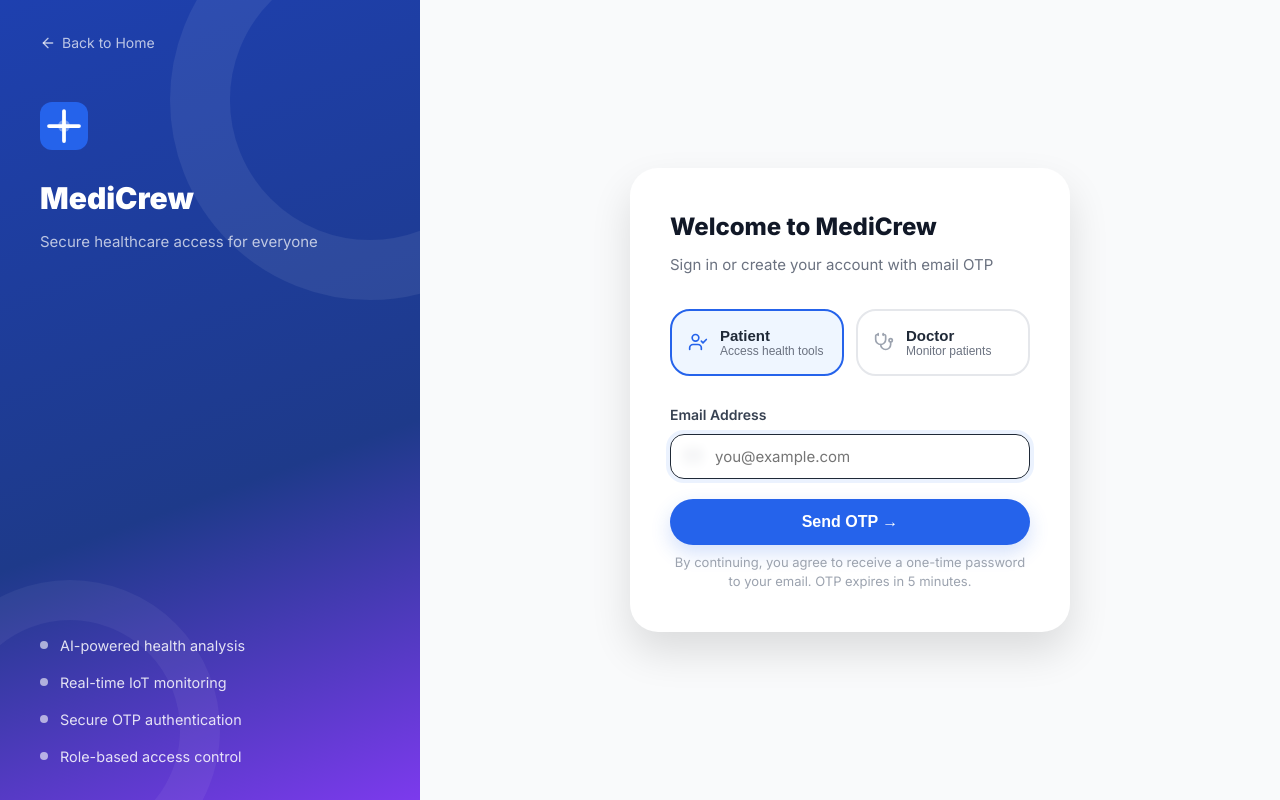
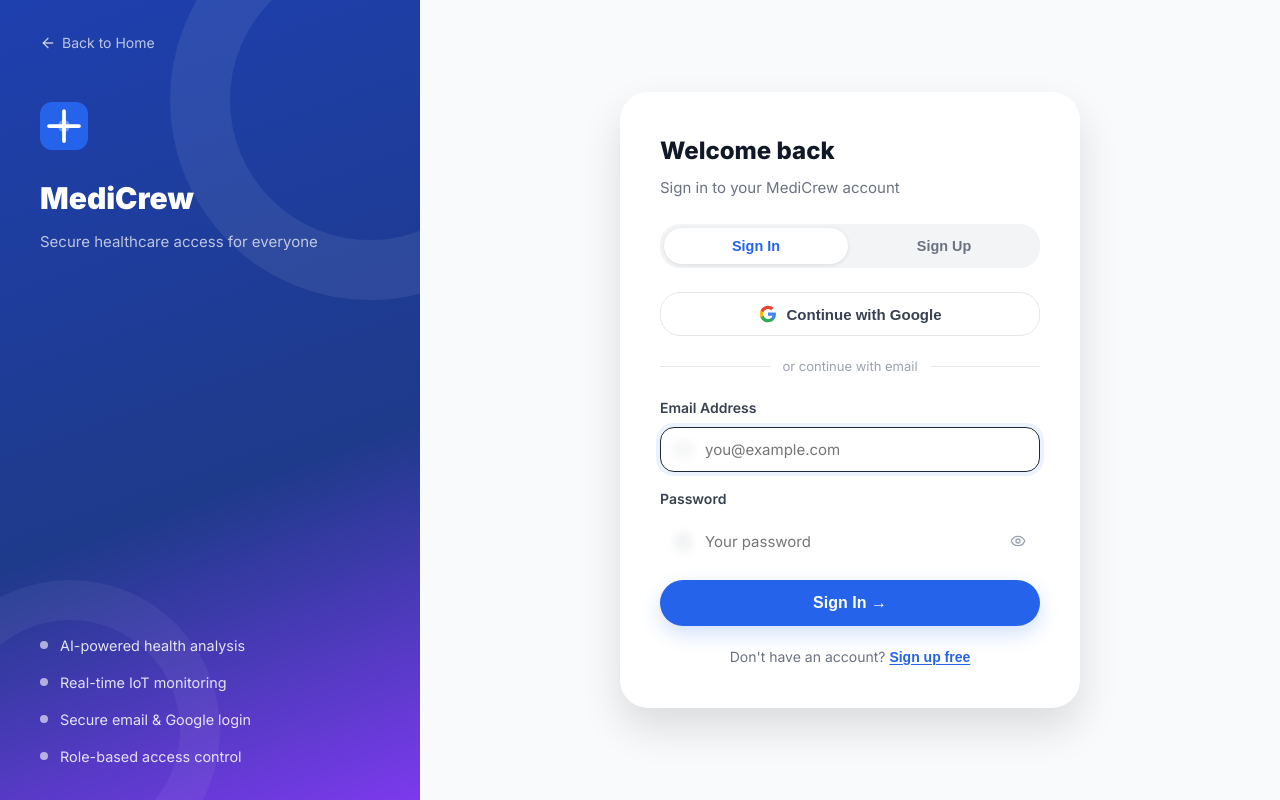
Before and after one commit to shanmukhamanikantainti-web/medicrewv1, a React (Vite) app: page /auth in a window 1280 px wide. Built offline with nearby package versions, Linux system fonts and the light colour scheme; no server answers.

Commit message:
asdadadadad

```diff
--- a/src/pages/Auth.css
+++ b/src/pages/Auth.css
@@ -1,8 +1,10 @@
+/* ── Auth Page Shell ── */
 .auth-page {
     min-height: 100vh;
     display: flex;
 }
 
+/* ── Left Panel ── */
 .auth-left {
     width: 420px;
     flex-shrink: 0;
@@ -50,18 +52,11 @@
     position: relative;
 }
 
-.auth-back:hover {
-    color: white;
-}
+.auth-back:hover { color: white; }
 
-.auth-brand {
-    z-index: 1;
-    position: relative;
-}
+.auth-brand { z-index: 1; position: relative; }
 
-.auth-logo {
-    margin-bottom: 1rem;
-}
+.auth-logo { margin-bottom: 1rem; }
 
 .auth-brand h1 {
     font-size: 1.875rem;
@@ -99,6 +94,7 @@
     flex-shrink: 0;
 }
 
+/* ── Right Panel ── */
 .auth-right {
     flex: 1;
     display: flex;
@@ -112,14 +108,13 @@
     background: white;
     border-radius: var(--radius-xl);
     padding: 2.5rem;
-    max-width: 440px;
+    max-width: 460px;
     width: 100%;
     box-shadow: var(--shadow-lg);
 }
 
-.auth-card-header {
-    margin-bottom: 2rem;
-}
+/* ── Card Header ── */
+.auth-card-header { margin-bottom: 1.5rem; }
 
 .auth-card-header h2 {
     font-size: 1.5rem;
@@ -133,18 +128,50 @@
     font-size: 0.9375rem;
 }
 
+/* ── Mode Tabs ── */
+.auth-tabs {
+    display: grid;
+    grid-template-columns: 1fr 1fr;
+    background: var(--gray-100);
+    border-radius: var(--radius-lg);
+    padding: 4px;
+    gap: 4px;
+    margin-bottom: 1.5rem;
+}
+
+.auth-tab {
+    padding: 0.625rem 1rem;
+    border: none;
+    border-radius: calc(var(--radius-lg) - 2px);
+    background: transparent;
+    font-size: 0.9rem;
+    font-weight: 600;
+    color: var(--gray-500);
+    cursor: pointer;
+    transition: all 0.2s ease;
+}
+
+.auth-tab:hover { color: var(--gray-700); }
+
+.auth-tab.active {
+    background: white;
+    color: var(--blue-600);
+    box-shadow: 0 1px 4px rgba(0,0,0,0.10);
+}
+
+/* ── Role Selector ── */
 .role-selector {
     display: grid;
     grid-template-columns: 1fr 1fr;
     gap: 0.75rem;
-    margin-bottom: 1.75rem;
+    margin-bottom: 1.5rem;
 }
 
 .role-btn {
     display: flex;
     align-items: center;
     gap: 0.75rem;
-    padding: 1rem;
+    padding: 0.875rem;
     border-radius: var(--radius-lg);
     border: 2px solid var(--gray-200);
     background: white;
@@ -153,44 +180,67 @@
     text-align: left;
 }
 
-.role-btn:hover {
-    border-color: var(--blue-300);
-    background: var(--blue-50);
+.role-btn:hover { border-color: var(--blue-300); background: var(--blue-50); }
+.role-btn.active { border-color: var(--blue-600); background: var(--blue-50); }
+.role-btn.active svg { color: var(--blue-600); }
+.role-btn svg { color: var(--gray-400); }
+.role-btn-title { font-size: 0.9rem; font-weight: 700; color: var(--gray-800); }
+.role-btn-sub { font-size: 0.75rem; color: var(--gray-500); }
+
+/* ── Google Button ── */
+.btn-google {
+    display: flex;
+    align-items: center;
+    justify-content: center;
+    gap: 0.625rem;
+    width: 100%;
+    padding: 0.75rem 1.25rem;
+    border: 1.5px solid var(--gray-200);
+    border-radius: var(--radius-lg);
+    background: white;
+    font-size: 0.9375rem;
+    font-weight: 600;
+    color: var(--gray-700);
+    cursor: pointer;
+    transition: all 0.18s ease;
+    margin-bottom: 1.25rem;
 }
 
-.role-btn.active {
-    border-color: var(--blue-600);
-    background: var(--blue-50);
+.btn-google:hover:not(:disabled) {
+    background: var(--gray-50);
+    border-color: var(--gray-300);
+    box-shadow: 0 2px 8px rgba(0,0,0,0.08);
+    transform: translateY(-1px);
 }
 
-.role-btn.active svg {
-    color: var(--blue-600);
+.btn-google:disabled { opacity: 0.65; cursor: not-allowed; }
+
+/* ── Divider ── */
+.auth-divider {
+    display: flex;
+    align-items: center;
+    gap: 0.75rem;
+    margin-bottom: 1.25rem;
+    color: var(--gray-400);
+    font-size: 0.8125rem;
 }
 
-.role-btn svg {
-    color: var(--gray-400);
+.auth-divider::before,
+.auth-divider::after {
+    content: '';
+    flex: 1;
+    height: 1px;
+    background: var(--gray-200);
 }
 
-.role-btn-title {
-    font-size: 0.9375rem;
-    font-weight: 700;
-    color: var(--gray-800);
-}
-
-.role-btn-sub {
-    font-size: 0.75rem;
-    color: var(--gray-500);
-}
-
+/* ── Form ── */
 .auth-form {
     display: flex;
     flex-direction: column;
-    gap: 1.25rem;
+    gap: 1rem;
 }
 
-.input-icon-wrapper {
-    position: relative;
-}
+.input-icon-wrapper { position: relative; }
 
 .input-icon {
     position: absolute;
@@ -201,17 +251,29 @@
     pointer-events: none;
 }
 
-.input-with-icon {
-    padding-left: 2.75rem !important;
+.input-with-icon { padding-left: 2.75rem !important; }
+
+.input-with-eye { padding-right: 2.75rem !important; }
+
+/* Eye toggle */
+.eye-toggle {
+    position: absolute;
+    right: 0.875rem;
+    top: 50%;
+    transform: translateY(-50%);
+    background: none;
+    border: none;
+    color: var(--gray-400);
+    cursor: pointer;
+    padding: 0;
+    display: flex;
+    align-items: center;
+    transition: color 0.15s;
 }
 
-.otp-input {
-    font-size: 1.5rem !important;
-    letter-spacing: 0.5rem;
-    text-align: center;
-    font-weight: 700;
-}
+.eye-toggle:hover { color: var(--gray-600); }
 
+/* ── Alerts ── */
 .auth-error {
     background: var(--red-100);
     color: var(--red-600);
@@ -221,40 +283,43 @@
     border: 1px solid #fecaca;
 }
 
-.auth-note {
-    font-size: 0.8125rem;
-    color: var(--gray-400);
-    text-align: center;
-    line-height: 1.5;
-    margin-top: 0.5rem;
+.auth-success {
+    background: #dcfce7;
+    color: #15803d;
+    padding: 0.625rem 1rem;
+    border-radius: var(--radius-sm);
+    font-size: 0.875rem;
+    border: 1px solid #bbf7d0;
 }
 
-.auth-change-email {
-    display: block;
+/* ── Switch mode ── */
+.auth-switch {
+    font-size: 0.875rem;
+    color: var(--gray-500);
+    text-align: center;
+    margin-top: 1.25rem;
+}
+
+.auth-link-btn {
     background: none;
     border: none;
     color: var(--blue-600);
-    font-size: 0.875rem;
+    font-size: inherit;
+    font-weight: 600;
     cursor: pointer;
-    margin-top: 1rem;
-    text-align: center;
-    width: 100%;
+    padding: 0;
+    text-decoration: underline;
+    text-underline-offset: 2px;
 }
 
-.auth-change-email:hover {
-    text-decoration: underline;
+.auth-link-btn:hover { color: var(--blue-700); }
+
+/* ── Spinner ── */
+.spin-icon { animation: spin 0.8s linear infinite; }
+
+/* ── Responsive ── */
+@media (max-width: 768px) {
+    .auth-left { display: none; }
+    .auth-right { background: white; padding: 1.25rem; }
+    .auth-card { box-shadow: none; padding: 1.5rem 0; }
 }
-
-.spin-icon {
-    animation: spin 0.8s linear infinite;
-}
-
-@media (max-width: 768px) {
-    .auth-left {
-        display: none;
-    }
-
-    .auth-right {
-        background: white;
-    }
-}
--- a/src/pages/Auth.jsx
+++ b/src/pages/Auth.jsx
@@ -1,65 +1,90 @@
 import { useState, useEffect } from 'react'
 import { useNavigate, useSearchParams, Link } from 'react-router-dom'
 import { supabase } from '../lib/supabaseClient'
-import { Mail, Lock, UserCheck, Stethoscope, ArrowLeft, Loader } from 'lucide-react'
+import { Mail, Lock, UserCheck, Stethoscope, ArrowLeft, Loader, Eye, EyeOff } from 'lucide-react'
 import './Auth.css'
 
 export default function Auth() {
     const [searchParams] = useSearchParams()
     const defaultRole = searchParams.get('role') || 'patient'
 
-    const [step, setStep] = useState('email') // email | otp
+    const [authMode, setAuthMode] = useState('login') // 'login' | 'signup'
     const [role, setRole] = useState(defaultRole)
     const [email, setEmail] = useState('')
-    const [otp, setOtp] = useState('')
+    const [password, setPassword] = useState('')
+    const [confirmPassword, setConfirmPassword] = useState('')
+    const [showPassword, setShowPassword] = useState(false)
+    const [showConfirm, setShowConfirm] = useState(false)
     const [loading, setLoading] = useState(false)
+    const [googleLoading, setGoogleLoading] = useState(false)
     const [error, setError] = useState('')
-    const [message, setMessage] = useState('')
-    const [countdown, setCountdown] = useState(0)
+    const [successMsg, setSuccessMsg] = useState('')
     const navigate = useNavigate()
 
+    // Clear errors when switching modes
     useEffect(() => {
-        if (countdown > 0) {
-            const t = setTimeout(() => setCountdown(c => c - 1), 1000)
-            return () => clearTimeout(t)
+        setError('')
+        setSuccessMsg('')
+        setPassword('')
+        setConfirmPassword('')
+    }, [authMode])
+
+    /* ── Email / Password ── */
+    async function handleEmailAuth(e) {
+        e.preventDefault()
+        setError(''); setSuccessMsg('')
+
+        if (!email.trim()) return setError('Please enter your email address.')
+        if (password.length < 6) return setError('Password must be at least 6 characters.')
+
+        if (authMode === 'signup') {
+            if (password !== confirmPassword) return setError('Passwords do not match.')
         }
-    }, [countdown])
 
-    async function handleSendOTP(e) {
-        e.preventDefault()
-        if (!email.trim()) return setError('Please enter your email address.')
-        setLoading(true); setError('')
-        const { error: err } = await supabase.auth.signInWithOtp({
+        setLoading(true)
+
+        if (authMode === 'login') {
+            const { error: err } = await supabase.auth.signInWithPassword({
                 email: email.trim().toLowerCase(),
-            options: {
-                data: { role },
-                shouldCreateUser: true,
-                emailRedirectTo: window.location.origin,
-            }
+                password,
             })
             setLoading(false)
             if (err) return setError(err.message)
-        setMessage(`OTP sent to ${email}. Check your inbox.`)
-        setStep('otp')
-        setCountdown(60)
+            // AuthContext will handle redirect via onAuthStateChange
+        } else {
+            const { error: err } = await supabase.auth.signUp({
+                email: email.trim().toLowerCase(),
+                password,
+                options: {
+                    data: { role },
+                    emailRedirectTo: window.location.origin + '/auth',
+                },
+            })
+            setLoading(false)
+            if (err) return setError(err.message)
+            setSuccessMsg('Account created! Check your inbox to confirm your email, then sign in.')
+            setAuthMode('login')
+        }
     }
 
-    async function handleVerifyOTP(e) {
-        e.preventDefault()
-        if (!otp.trim() || otp.length !== 6) return setError('Enter the 6-digit OTP from your email.')
-        setLoading(true); setError('')
-        const { error: err } = await supabase.auth.verifyOtp({
-            email: email.trim().toLowerCase(),
-            token: otp.trim(),
-            type: 'email'
+    /* ── Google OAuth ── */
+    async function handleGoogleSignIn() {
+        setGoogleLoading(true); setError('')
+        const { error: err } = await supabase.auth.signInWithOAuth({
+            provider: 'google',
+            options: {
+                redirectTo: window.location.origin,
+                queryParams: { access_type: 'offline', prompt: 'select_account' },
+                data: { role },
+            },
         })
-        setLoading(false)
-        if (err) return setError('Invalid or expired OTP. Please try again.')
-        // AuthContext handles redirect via onAuthStateChange
+        if (err) { setError(err.message); setGoogleLoading(false) }
+        // On success the browser is redirected — no need to handle here
     }
 
     return (
         <div className="auth-page">
+            {/* ── Left Panel ── */}
             <div className="auth-left">
                 <Link to="/" className="auth-back">
                     <ArrowLeft size={16} /> Back to Home
@@ -76,22 +101,50 @@
                     <p>Secure healthcare access for everyone</p>
                 </div>
                 <div className="auth-features">
-                    {['AI-powered health analysis', 'Real-time IoT monitoring', 'Secure OTP authentication', 'Role-based access control'].map(f => (
-                        <div key={f} className="auth-feature"><span className="auth-feature-dot" />{f}</div>
+                    {[
+                        'AI-powered health analysis',
+                        'Real-time IoT monitoring',
+                        'Secure email & Google login',
+                        'Role-based access control',
+                    ].map(f => (
+                        <div key={f} className="auth-feature">
+                            <span className="auth-feature-dot" />{f}
+                        </div>
                     ))}
                 </div>
             </div>
 
+            {/* ── Right Panel ── */}
             <div className="auth-right">
                 <div className="auth-card">
-                    {step === 'email' ? (
-                        <>
+                    {/* Header */}
                     <div className="auth-card-header">
-                                <h2>Welcome to MediCrew</h2>
-                                <p>Sign in or create your account with email OTP</p>
+                        <h2>{authMode === 'login' ? 'Welcome back' : 'Create account'}</h2>
+                        <p>{authMode === 'login' ? 'Sign in to your MediCrew account' : 'Join MediCrew as a patient or doctor'}</p>
                     </div>
 
-                            {/* Role Selector */}
+                    {/* Mode Tabs */}
+                    <div className="auth-tabs">
+                        <button
+                            type="button"
+                            className={`auth-tab ${authMode === 'login' ? 'active' : ''}`}
+                            onClick={() => setAuthMode('login')}
+                            id="tab-login"
+                        >
+                            Sign In
+                        </button>
+                        <button
+                            type="button"
+                            className={`auth-tab ${authMode === 'signup' ? 'active' : ''}`}
+                            onClick={() => setAuthMode('signup')}
+                            id="tab-signup"
+                        >
+                            Sign Up
+                        </button>
+                    </div>
+
+                    {/* Role selector – only on signup */}
+                    {authMode === 'signup' && (
                         <div className="role-selector">
                             <button
                                 type="button"
@@ -118,8 +171,35 @@
                                 </div>
                             </button>
                         </div>
+                    )}
 
-                            <form onSubmit={handleSendOTP} className="auth-form">
+                    {/* Google Button */}
+                    <button
+                        type="button"
+                        className="btn-google"
+                        onClick={handleGoogleSignIn}
+                        disabled={googleLoading || loading}
+                        id="google-signin-btn"
+                    >
+                        {googleLoading ? (
+                            <Loader size={18} className="spin-icon" />
+                        ) : (
+                            <svg width="18" height="18" viewBox="0 0 24 24">
+                                <path fill="#4285F4" d="M22.56 12.25c0-.78-.07-1.53-.2-2.25H12v4.26h5.92c-.26 1.37-1.04 2.53-2.21 3.31v2.77h3.57c2.08-1.92 3.28-4.74 3.28-8.09z" />
+                                <path fill="#34A853" d="M12 23c2.97 0 5.46-.98 7.28-2.66l-3.57-2.77c-.98.66-2.23 1.06-3.71 1.06-2.86 0-5.29-1.93-6.16-4.53H2.18v2.84C3.99 20.53 7.7 23 12 23z" />
+                                <path fill="#FBBC05" d="M5.84 14.09c-.22-.66-.35-1.36-.35-2.09s.13-1.43.35-2.09V7.07H2.18C1.43 8.55 1 10.22 1 12s.43 3.45 1.18 4.93l2.85-2.22.81-.62z" />
+                                <path fill="#EA4335" d="M12 5.38c1.62 0 3.06.56 4.21 1.64l3.15-3.15C17.45 2.09 14.97 1 12 1 7.7 1 3.99 3.47 2.18 7.07l3.66 2.84c.87-2.6 3.3-4.53 6.16-4.53z" />
+                            </svg>
+                        )}
+                        {googleLoading ? 'Redirecting…' : `Continue with Google`}
+                    </button>
+
+                    {/* Divider */}
+                    <div className="auth-divider"><span>or continue with email</span></div>
+
+                    {/* Email + Password Form */}
+                    <form onSubmit={handleEmailAuth} className="auth-form">
+                        {/* Email */}
                         <div className="form-group">
                             <label className="form-label">Email Address</label>
                             <div className="input-icon-wrapper">
@@ -131,61 +211,98 @@
                                     placeholder="you@example.com"
                                     value={email}
                                     onChange={e => { setEmail(e.target.value); setError('') }}
-                                            required autoFocus
+                                    required
+                                    autoFocus
                                 />
                             </div>
                         </div>
-                                {error && <div className="auth-error">{error}</div>}
-                                <button type="submit" className="btn btn-primary w-full btn-lg" disabled={loading} id="send-otp-btn">
-                                    {loading ? <><Loader size={18} className="spin-icon" /> Sending OTP...</> : 'Send OTP →'}
-                                </button>
-                            </form>
-                            <p className="auth-note">
-                                By continuing, you agree to receive a one-time password to your email. OTP expires in 5 minutes.
-                            </p>
-                        </>
-                    ) : (
-                        <>
-                            <div className="auth-card-header">
-                                <h2>Check your email</h2>
-                                <p>We sent a 6-digit OTP to <strong>{email}</strong></p>
-                            </div>
-                            {message && <div className="alert alert-info" style={{ marginBottom: '1.25rem' }}>{message}</div>}
-                            <form onSubmit={handleVerifyOTP} className="auth-form">
+
+                        {/* Password */}
                         <div className="form-group">
-                                    <label className="form-label">One-Time Password</label>
+                            <label className="form-label">Password</label>
                             <div className="input-icon-wrapper">
                                 <Lock size={18} className="input-icon" />
                                 <input
-                                            id="otp-input"
-                                            type="text"
-                                            className="form-input input-with-icon otp-input"
-                                            placeholder="123456"
-                                            value={otp}
-                                            maxLength={6}
-                                            onChange={e => { setOtp(e.target.value.replace(/\D/g, '')); setError('') }}
-                                            required autoFocus
+                                    id="password-input"
+                                    type={showPassword ? 'text' : 'password'}
+                                    className="form-input input-with-icon input-with-eye"
+                                    placeholder={authMode === 'signup' ? 'Min. 6 characters' : 'Your password'}
+                                    value={password}
+                                    onChange={e => { setPassword(e.target.value); setError('') }}
+                                    required
                                 />
+                                <button
+                                    type="button"
+                                    className="eye-toggle"
+                                    onClick={() => setShowPassword(v => !v)}
+                                    tabIndex={-1}
+                                    aria-label={showPassword ? 'Hide password' : 'Show password'}
+                                >
+                                    {showPassword ? <EyeOff size={16} /> : <Eye size={16} />}
+                                </button>
                             </div>
                         </div>
-                                {error && <div className="auth-error">{error}</div>}
-                                <button type="submit" className="btn btn-primary w-full btn-lg" disabled={loading} id="verify-otp-btn">
-                                    {loading ? <><Loader size={18} className="spin-icon" /> Verifying...</> : 'Verify & Sign In →'}
-                                </button>
+
+                        {/* Confirm Password – signup only */}
+                        {authMode === 'signup' && (
+                            <div className="form-group">
+                                <label className="form-label">Confirm Password</label>
+                                <div className="input-icon-wrapper">
+                                    <Lock size={18} className="input-icon" />
+                                    <input
+                                        id="confirm-password-input"
+                                        type={showConfirm ? 'text' : 'password'}
+                                        className="form-input input-with-icon input-with-eye"
+                                        placeholder="Re-enter password"
+                                        value={confirmPassword}
+                                        onChange={e => { setConfirmPassword(e.target.value); setError('') }}
+                                        required
+                                    />
                                     <button
                                         type="button"
-                                    className="btn btn-ghost w-full"
-                                    onClick={handleSendOTP}
-                                    disabled={countdown > 0 || loading}
+                                        className="eye-toggle"
+                                        onClick={() => setShowConfirm(v => !v)}
+                                        tabIndex={-1}
+                                        aria-label={showConfirm ? 'Hide password' : 'Show password'}
                                     >
-                                    {countdown > 0 ? `Resend OTP in ${countdown}s` : 'Resend OTP'}
+                                        {showConfirm ? <EyeOff size={16} /> : <Eye size={16} />}
+                                    </button>
+                                </div>
+                            </div>
+                        )}
+
+                        {error && <div className="auth-error">{error}</div>}
+                        {successMsg && <div className="auth-success">{successMsg}</div>}
+
+                        <button
+                            type="submit"
+                            className="btn btn-primary w-full btn-lg"
+                            disabled={loading || googleLoading}
+                            id="submit-btn"
+                        >
+                            {loading
+                                ? <><Loader size={18} className="spin-icon" /> {authMode === 'login' ? 'Signing in…' : 'Creating account…'}</>
+                                : authMode === 'login' ? 'Sign In →' : 'Create Account →'
+                            }
                         </button>
                     </form>
-                            <button type="button" className="auth-change-email" onClick={() => { setStep('email'); setOtp(''); setError(''); }}>
-                                ← Change email
+
+                    {/* Switch mode link */}
+                    <p className="auth-switch">
+                        {authMode === 'login' ? (
+                            <>Don't have an account?{' '}
+                                <button type="button" className="auth-link-btn" onClick={() => setAuthMode('signup')}>
+                                    Sign up free
+                                </button>
+                            </>
+                        ) : (
+                            <>Already have an account?{' '}
+                                <button type="button" className="auth-link-btn" onClick={() => setAuthMode('login')}>
+                                    Sign in
                                 </button>
                             </>
                         )}
+                    </p>
                 </div>
             </div>
         </div>
```
Lines whose indentation alone changed are shown as unchanged.
